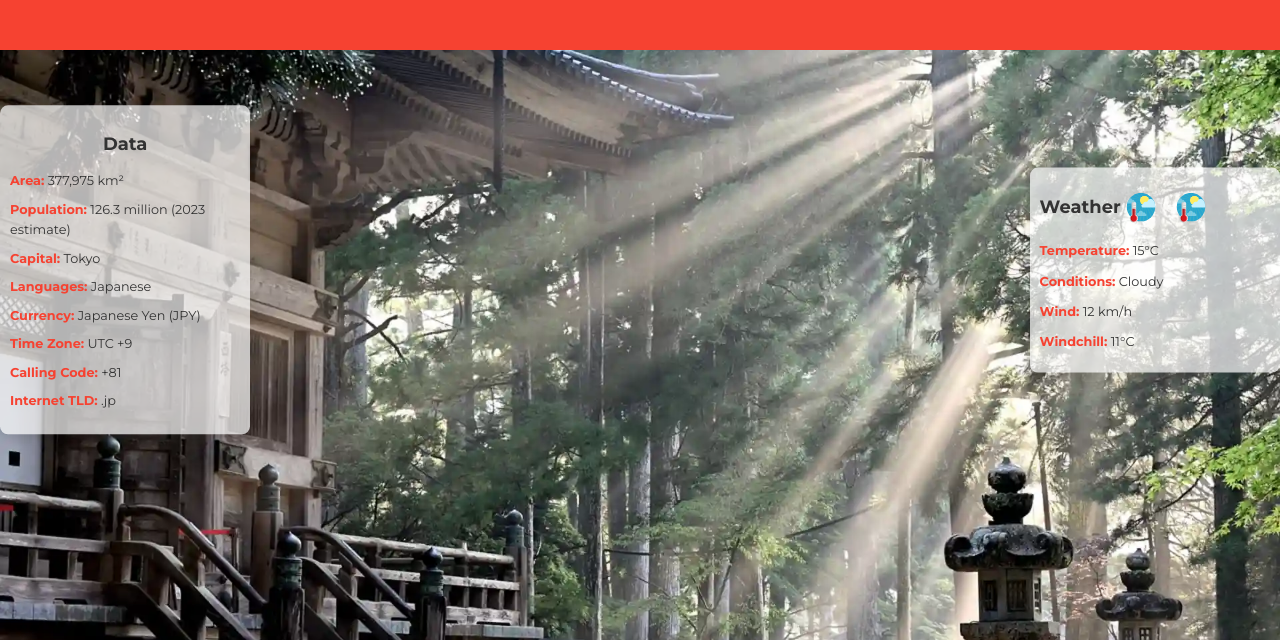
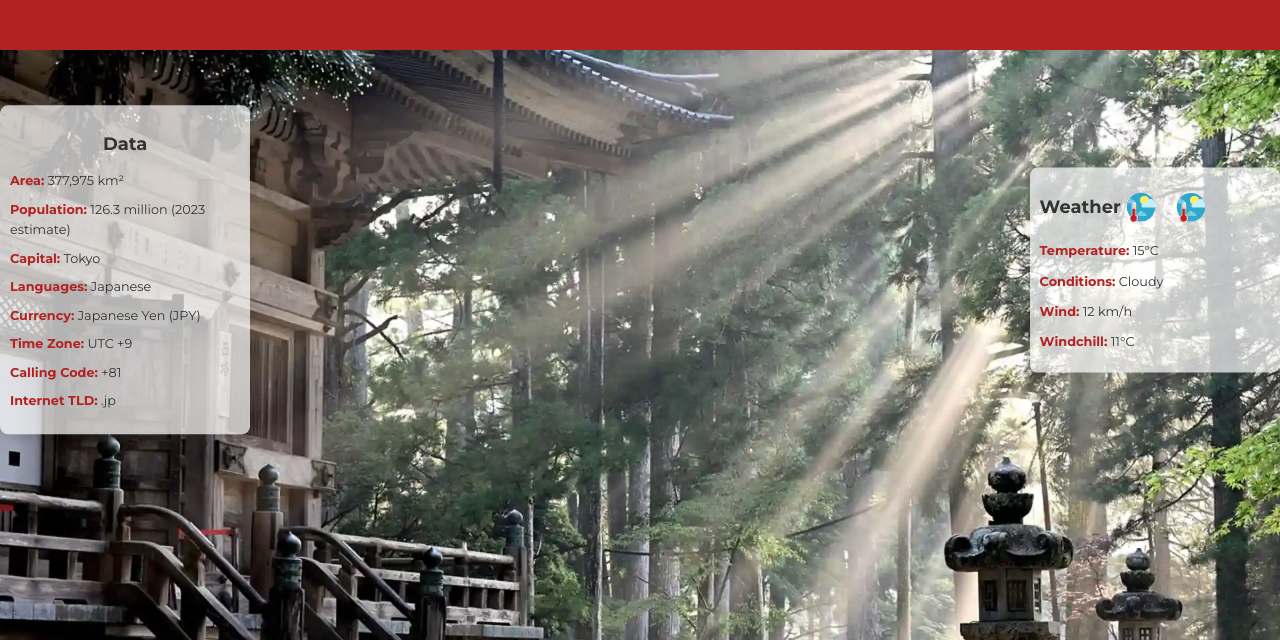
Before and after one commit to Gravelle23/wdd131, a plain HTML site: page place.html in a window 1280 px wide. Shown: the part 160-800 px from the top of the page. Drawn offline with Linux system fonts and the light colour scheme; files whose address does not match are found by name.

Commit message:
contrast issues

```diff
--- a/styles/place.css
+++ b/styles/place.css
@@ -1,6 +1,6 @@
 :root {
-    --primary-color: #f64231;
-    --background-color: #f9f9f9;
+    --primary-color: #B22222;
+    --background-color: #ffffff;
     --text-color: #333;
     --font-family-main: 'Montserrat', sans-serif;
     --font-family-secondary: 'Nunito Sans', sans-serif;
```
